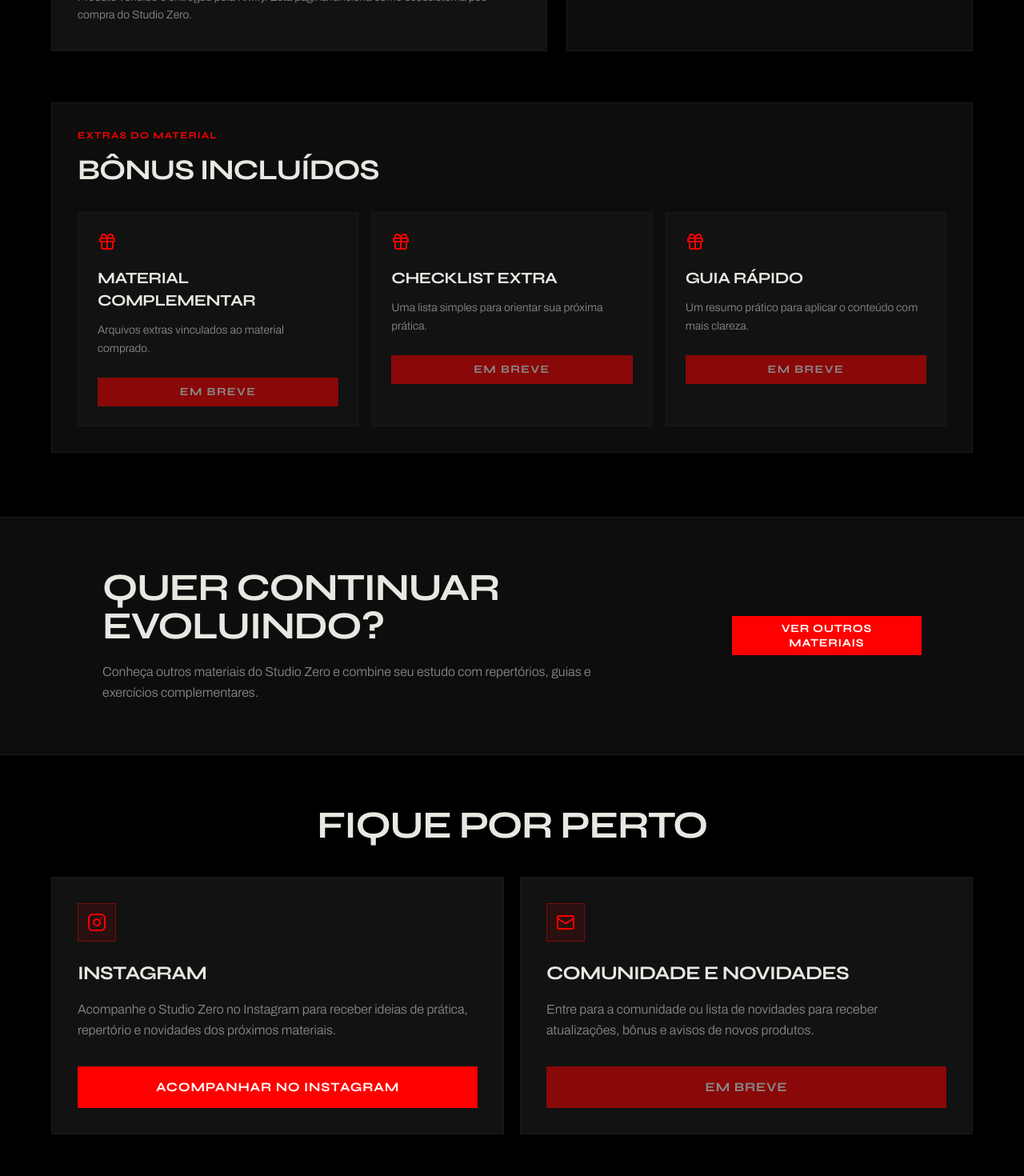
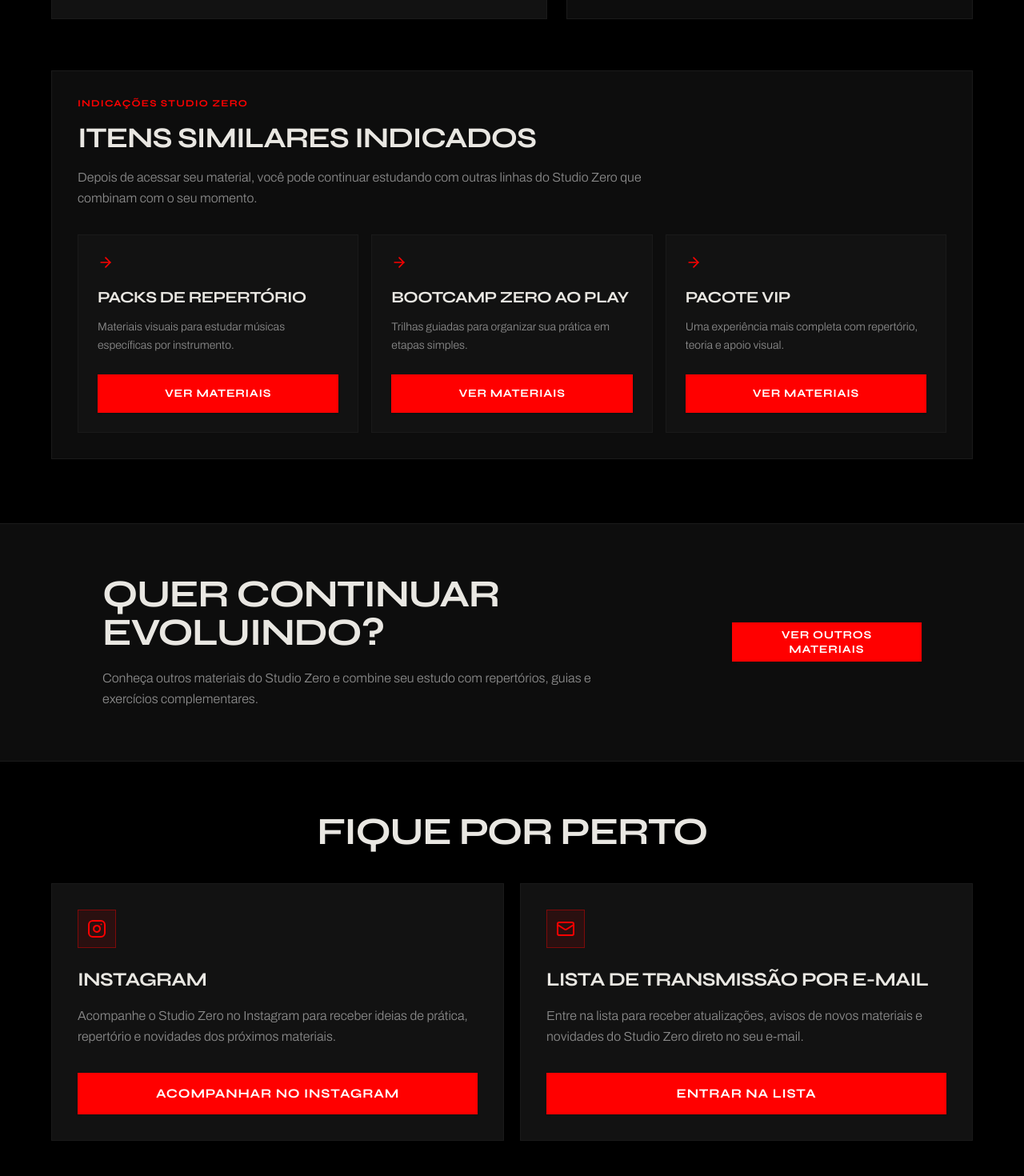
Before and after one commit to Tiffanylimaa/studiozero, a React (Vite) app in the folder apps/web/: page /acesso-material in a window 1280 px wide. Shown: the part 1060-2530 px from the top of the page at 80% size. Built offline with nearby package versions, Linux system fonts and the light colour scheme.

Commit message:
Polish post-purchase flow and hero sizing

```diff
--- a/apps/web/src/pages/AcessoMaterialPage.jsx
+++ b/apps/web/src/pages/AcessoMaterialPage.jsx
@@ -4,20 +4,18 @@
 import {
   ArrowRight,
   CheckCircle2,
-  Gift,
   Instagram,
   Mail,
   ShieldCheck,
-  Users,
 } from 'lucide-react';
 import Header from '@/components/Header.jsx';
 import Footer from '@/components/Footer.jsx';
 import { Button } from '@/components/ui/button';
 
-const kiwifyAccessUrl = "";
+const kiwifyAccessUrl = "https://kiwify.com.br/";
 const instagramUrl = "https://www.instagram.com/0studio.zero";
-const communityUrl = "";
 const supportEmail = "equipe@studiozero.io";
+const emailListSubject = "Quero entrar na lista de transmissão do Studio Zero";
 
 const checklist = [
   'Confirmar o e-mail usado na compra',
@@ -27,18 +25,18 @@
   'Salvar esta página para consultar depois',
 ];
 
-const bonuses = [
+const similarItems = [
   {
-    title: 'Material complementar',
-    description: 'Arquivos extras vinculados ao material comprado.',
+    title: 'Packs de Repertório',
+    description: 'Materiais visuais para estudar músicas específicas por instrumento.',
   },
   {
-    title: 'Checklist extra',
-    description: 'Uma lista simples para orientar sua próxima prática.',
+    title: 'Bootcamp Zero ao Play',
+    description: 'Trilhas guiadas para organizar sua prática em etapas simples.',
   },
   {
-    title: 'Guia rápido',
-    description: 'Um resumo prático para aplicar o conteúdo com mais clareza.',
+    title: 'Pacote VIP',
+    description: 'Uma experiência mais completa com repertório, teoria e apoio visual.',
   },
 ];
 
@@ -96,12 +94,12 @@
               {kiwifyAccessUrl ? (
                 <Button asChild className="w-full md:w-auto bg-primary hover:bg-primary/90 text-white rounded-sm px-5 md:px-8 py-4 md:py-5 min-h-[3.1rem] font-syne uppercase tracking-wider whitespace-normal text-center leading-tight">
                   <a href={kiwifyAccessUrl} target="_blank" rel="noopener noreferrer">
-                    Acessar meu produto na Kiwify
+                    Ir para a Kiwify
                   </a>
                 </Button>
               ) : (
                 <Button disabled className="w-full md:w-auto bg-primary hover:bg-primary/90 text-white rounded-sm px-5 md:px-8 py-4 md:py-5 min-h-[3.1rem] font-syne uppercase tracking-wider whitespace-normal text-center leading-tight">
-                  Acessar meu produto na Kiwify
+                  Ir para a Kiwify
                 </Button>
               )}
 
@@ -134,19 +132,25 @@
         <section className="px-6 pb-16 md:pb-20">
           <div className="max-w-6xl mx-auto bg-section-contrast border border-border p-6 md:p-8">
             <p className="text-primary font-syne uppercase tracking-widest text-xs mb-4">
-              Extras do material
+              Indicações Studio Zero
             </p>
-            <h2 className="text-3xl md:text-4xl mb-8">Bônus incluídos</h2>
+            <h2 className="text-3xl md:text-4xl mb-4">Itens similares indicados</h2>
+            <p className="text-muted-foreground font-light leading-relaxed max-w-3xl mb-8">
+              Depois de acessar seu material, você pode continuar estudando com outras linhas do
+              Studio Zero que combinam com o seu momento.
+            </p>
             <div className="grid grid-cols-1 md:grid-cols-3 gap-4">
-              {bonuses.map((bonus) => (
-                <div key={bonus.title} className="border border-border bg-card p-6">
-                  <Gift className="w-6 h-6 text-primary mb-5" />
-                  <h3 className="text-xl mb-3">{bonus.title}</h3>
+              {similarItems.map((item) => (
+                <div key={item.title} className="border border-border bg-card p-6">
+                  <ArrowRight className="w-5 h-5 text-primary mb-5" />
+                  <h3 className="text-xl mb-3">{item.title}</h3>
                   <p className="text-sm text-muted-foreground font-light leading-relaxed mb-6">
-                    {bonus.description}
+                    {item.description}
                   </p>
-                  <Button disabled className="w-full bg-primary hover:bg-primary/90 text-white rounded-sm font-syne uppercase tracking-widest">
-                    Em breve
+                  <Button asChild className="w-full bg-primary hover:bg-primary/90 text-white rounded-sm px-4 py-4 min-h-[3rem] font-syne uppercase tracking-wider text-sm whitespace-normal text-center leading-tight">
+                    <Link to="/produtos">
+                      Ver materiais
+                    </Link>
                   </Button>
                 </div>
               ))}
@@ -198,23 +202,18 @@
 
               <div className="bg-card border border-border p-8">
                 <div className="w-12 h-12 border border-primary/40 bg-primary/10 flex items-center justify-center text-primary mb-6">
-                  {communityUrl ? <Users className="w-6 h-6" /> : <Mail className="w-6 h-6" />}
+                  <Mail className="w-6 h-6" />
                 </div>
-                <h3 className="text-2xl mb-4">Comunidade e novidades</h3>
+                <h3 className="text-2xl mb-4">Lista de transmissão por e-mail</h3>
                 <p className="text-muted-foreground font-light leading-relaxed mb-8">
-                  Entre para a comunidade ou lista de novidades para receber atualizações, bônus e avisos de novos produtos.
+                  Entre na lista para receber atualizações, avisos de novos materiais e novidades
+                  do Studio Zero direto no seu e-mail.
                 </p>
-                {communityUrl ? (
-                  <Button asChild className="w-full bg-primary hover:bg-primary/90 text-white rounded-sm px-4 py-5 min-h-[3.25rem] font-syne uppercase tracking-wider text-sm md:text-base whitespace-normal text-center leading-tight">
-                    <a href={communityUrl} target="_blank" rel="noopener noreferrer">
-                      Entrar na comunidade
-                    </a>
-                  </Button>
-                ) : (
-                  <Button disabled className="w-full bg-primary hover:bg-primary/90 text-white rounded-sm px-4 py-5 min-h-[3.25rem] font-syne uppercase tracking-wider text-sm md:text-base whitespace-normal text-center leading-tight">
-                    Em breve
-                  </Button>
-                )}
+                <Button asChild className="w-full bg-primary hover:bg-primary/90 text-white rounded-sm px-4 py-5 min-h-[3.25rem] font-syne uppercase tracking-wider text-sm md:text-base whitespace-normal text-center leading-tight">
+                  <a href={`mailto:${supportEmail}?subject=${encodeURIComponent(emailListSubject)}`}>
+                    Entrar na lista
+                  </a>
+                </Button>
               </div>
             </div>
           </div>
--- a/apps/web/src/pages/BaixoPage.jsx
+++ b/apps/web/src/pages/BaixoPage.jsx
@@ -12,7 +12,7 @@
     {
       title: "Packs de Repertório para Baixo",
       price: "R$ 20,00",
-      checkoutUrl: "https://pay.kiwify.com.br/nMjBm6l", // Substituir pelo link de checkout da Kiwify.
+      checkoutUrl: "https://pay.kiwify.com.br/nMjBm6l",
       features: [
         'PDFs Visuais e Práticos',
         'Tablaturas',
@@ -22,7 +22,7 @@
     {
       title: "Bootcamp Zero ao Play para Baixo",
       price: "R$ 30,00",
-      checkoutUrl: "https://pay.kiwify.com.br/pKEe2Pb", // Substituir pelo link de checkout da Kiwify.
+      checkoutUrl: "https://pay.kiwify.com.br/pKEe2Pb",
       features: [
         'Cronograma de 30 dias: Planejamento diário focado em progresso real',
         'PDFs exclusivos com tablaturas e teoria descomplicada',
@@ -33,7 +33,7 @@
     {
       title: "Pacote VIP para Baixo",
       price: "R$ 50,00",
-      checkoutUrl: "https://pay.kiwify.com.br/k2mFdHG", // Substituir pelo link de checkout da Kiwify.
+      checkoutUrl: "https://pay.kiwify.com.br/k2mFdHG",
       features: [
         'Experiência Premium',
         'PDFs com tablaturas e teoria',
--- a/apps/web/src/pages/BateriaPage.jsx
+++ b/apps/web/src/pages/BateriaPage.jsx
@@ -12,7 +12,7 @@
     {
       title: "Packs de Repertório para Bateria",
       price: "R$ 20,00",
-      checkoutUrl: "https://pay.kiwify.com.br/vNQA722", // Substituir pelo link de checkout da Kiwify.
+      checkoutUrl: "https://pay.kiwify.com.br/vNQA722",
       features: [
         'PDFs Visuais e Práticos',
         'Tablaturas',
@@ -22,7 +22,7 @@
     {
       title: "Bootcamp Zero ao Play para Bateria",
       price: "R$ 30,00",
-      checkoutUrl: "https://pay.kiwify.com.br/an1zH2A", // Substituir pelo link de checkout da Kiwify.
+      checkoutUrl: "https://pay.kiwify.com.br/an1zH2A",
       features: [
         'Cronograma de 30 dias: Planejamento diário focado em progresso real',
         'PDFs exclusivos com tablaturas e teoria descomplicada',
@@ -32,7 +32,7 @@
     {
       title: "Pacote VIP para Bateria",
       price: "R$ 50,00",
-      checkoutUrl: "https://pay.kiwify.com.br/UhAK76r", // Substituir pelo link de checkout da Kiwify.
+      checkoutUrl: "https://pay.kiwify.com.br/UhAK76r",
       features: [
         'Experiência Premium',
         'PDFs com tablaturas e teoria',
--- a/apps/web/src/pages/GuitarraPage.jsx
+++ b/apps/web/src/pages/GuitarraPage.jsx
@@ -12,7 +12,7 @@
     {
       title: "Packs de Repertório para Guitarra",
       price: "R$ 20,00",
-      checkoutUrl: "https://pay.kiwify.com.br/6SvTVde", // Substituir pelo link de checkout da Kiwify.
+      checkoutUrl: "https://pay.kiwify.com.br/6SvTVde",
       features: [
         'PDFs Visuais e Práticos',
         'Tablaturas',
@@ -22,7 +22,7 @@
     {
       title: "Bootcamp Zero ao Play para Guitarra",
       price: "R$ 30,00",
-      checkoutUrl: "https://pay.kiwify.com.br/TVMaacq", // Substituir pelo link de checkout da Kiwify.
+      checkoutUrl: "https://pay.kiwify.com.br/TVMaacq",
       features: [
         'Cronograma de 30 dias: Planejamento diário focado em progresso real',
         'PDFs exclusivos com tablaturas e teoria descomplicada',
@@ -33,7 +33,7 @@
     {
       title: "Pacote VIP para Guitarra",
       price: "R$ 50,00",
-      checkoutUrl: "https://pay.kiwify.com.br/OPPiuYK", // Substituir pelo link de checkout da Kiwify.
+      checkoutUrl: "https://pay.kiwify.com.br/OPPiuYK",
       features: [
         'Experiência Premium',
         'PDFs com tablaturas e teoria',
--- a/apps/web/src/pages/TecladoPage.jsx
+++ b/apps/web/src/pages/TecladoPage.jsx
@@ -12,7 +12,7 @@
     {
       title: "Packs de Repertório para Teclado",
       price: "R$ 20,00",
-      checkoutUrl: "https://pay.kiwify.com.br/nnnVQH4", // Substituir pelo link de checkout da Kiwify.
+      checkoutUrl: "https://pay.kiwify.com.br/nnnVQH4",
       features: [
         'PDFs Visuais e Práticos',
         'Tablaturas',
@@ -22,7 +22,7 @@
     {
       title: "Bootcamp Zero ao Play para Teclado",
       price: "R$ 30,00",
-      checkoutUrl: "https://pay.kiwify.com.br/OMzL6Mr", // Substituir pelo link de checkout da Kiwify.
+      checkoutUrl: "https://pay.kiwify.com.br/OMzL6Mr",
       features: [
         'Cronograma de 30 dias: Planejamento diário focado em progresso real',
         'PDFs exclusivos com tablaturas e teoria descomplicada',
@@ -33,7 +33,7 @@
     {
       title: "Pacote VIP para Teclado",
       price: "R$ 50,00",
-      checkoutUrl: "https://pay.kiwify.com.br/JJAGx0k", // Substituir pelo link de checkout da Kiwify.
+      checkoutUrl: "https://pay.kiwify.com.br/JJAGx0k",
       features: [
         'Experiência Premium',
         'PDFs com tablaturas e teoria',
--- a/apps/web/src/pages/UkulelePage.jsx
+++ b/apps/web/src/pages/UkulelePage.jsx
@@ -12,7 +12,7 @@
     {
       title: "Packs de Repertório para Ukulele",
       price: "R$ 20,00",
-      checkoutUrl: "https://pay.kiwify.com.br/atDRdOs", // Substituir pelo link de checkout da Kiwify.
+      checkoutUrl: "https://pay.kiwify.com.br/atDRdOs",
       features: [
         'PDFs Visuais e Práticos',
         'Tablaturas',
@@ -22,7 +22,7 @@
     {
       title: "Bootcamp Zero ao Play para Ukulele",
       price: "R$ 30,00",
-      checkoutUrl: "https://pay.kiwify.com.br/spIZ4Pq", // Substituir pelo link de checkout da Kiwify.
+      checkoutUrl: "https://pay.kiwify.com.br/spIZ4Pq",
       features: [
         'Cronograma de 30 dias: Planejamento diário focado em progresso real',
         'PDFs exclusivos com tablaturas e teoria descomplicada',
@@ -33,7 +33,7 @@
     {
       title: "Pacote VIP para Ukulele",
       price: "R$ 50,00",
-      checkoutUrl: "https://pay.kiwify.com.br/ElVyj2k", // Substituir pelo link de checkout da Kiwify.
+      checkoutUrl: "https://pay.kiwify.com.br/ElVyj2k",
       features: [
         'Experiência Premium',
         'PDFs com tablaturas e teoria',
--- a/apps/web/src/pages/ViolaoPage.jsx
+++ b/apps/web/src/pages/ViolaoPage.jsx
@@ -12,7 +12,7 @@
     {
       title: "Packs de Repertório para Violão",
       price: "R$ 20,00",
-      checkoutUrl: "https://pay.kiwify.com.br/YMC9Z0d", // Substituir pelo link de checkout da Kiwify.
+      checkoutUrl: "https://pay.kiwify.com.br/YMC9Z0d",
       features: [
         'PDFs Visuais e Práticos',
         'Tablaturas',
@@ -22,7 +22,7 @@
     {
       title: "Bootcamp Zero ao Play para Violão",
       price: "R$ 30,00",
-      checkoutUrl: "https://pay.kiwify.com.br/lgzNX2p", // Substituir pelo link de checkout da Kiwify.
+      checkoutUrl: "https://pay.kiwify.com.br/lgzNX2p",
       features: [
         'Cronograma de 30 dias: Planejamento diário focado em progresso real',
         'PDFs exclusivos com tablaturas e teoria descomplicada',
@@ -33,7 +33,7 @@
     {
       title: "Pacote VIP para Violão",
       price: "R$ 50,00",
-      checkoutUrl: "https://pay.kiwify.com.br/Dghjekh", // Substituir pelo link de checkout da Kiwify.
+      checkoutUrl: "https://pay.kiwify.com.br/Dghjekh",
       features: [
         'Experiência Premium',
         'PDFs com tablaturas e teoria',
```
Also changed, not shown: apps/web/src/pages/HomePage.jsx (+5 -5 lines), 1 other file (tests, documents, lock files or other folders).
